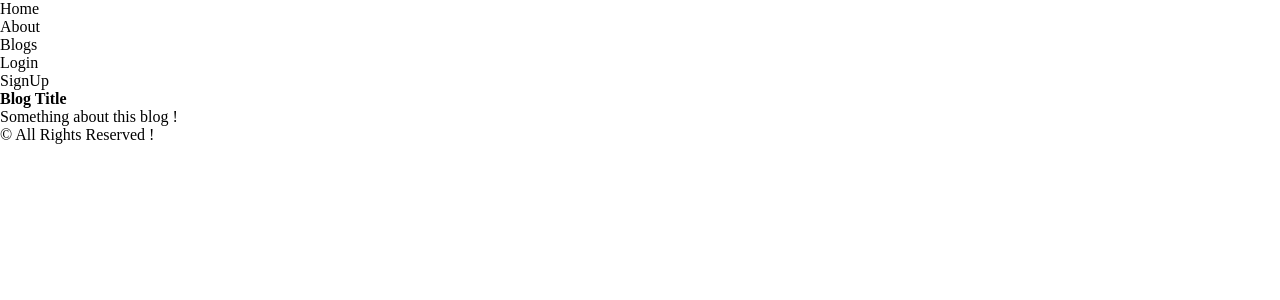
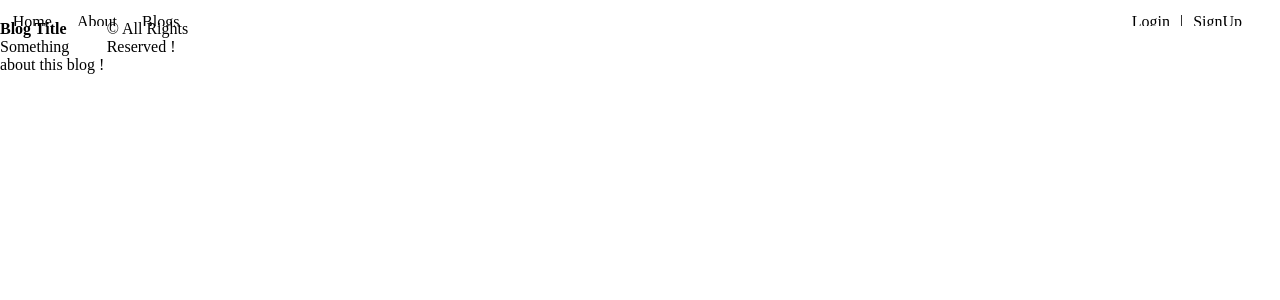
Before and after one commit to se-ali-moghaddam/node_blog_site, a Node server app: page / in a window 1280 px wide. Shown: the top 300 px of the page. Run offline with Node 20, Linux system fonts and the light colour scheme.

Commit message:
Header navbar added

```diff
--- a/public/style.css
+++ b/public/style.css
@@ -5,3 +5,46 @@
     box-sizing: border-box;
     overflow-x: hidden;
 }
+
+#container{
+    display: grid;
+    grid-template-columns: repeat(12, 1fr);
+    grid-template-rows: 20% auto 20%;
+    max-width: 1560px;
+    margin: auto;
+}
+
+header{
+    grid-column: 1/span 12;
+    padding: 1%;
+}
+
+ul#navbar-list{
+    width: 100%;
+    display: flex;
+    flex-wrap: wrap;
+    justify-content: start;
+}
+
+#navbar-list > li.item{
+    margin-right: 2%;
+}
+
+#navbar-list > li.item:nth-last-child(2){
+    margin-left: auto;
+    margin-right: 0%;
+}
+
+#navbar-list > li.item:nth-last-child(1)::before{
+    content: "|";
+    margin: 0px 10px;
+}
+
+#navbar-list > li.item:hover{
+    color: crimson;
+    cursor: pointer;
+}
+
+#navbar-list > li.item:hover:nth-last-child(1)::before{
+    color: black;
+}
--- a/views/index.ejs
+++ b/views/index.ejs
@@ -3,6 +3,7 @@
     <%- include('./partials/head') %>
 </head>
 <body>
+    <div id="container">
         <header id="site-header">
             <nav id="header-navbar">
                 <ul id="navbar-list">
@@ -27,5 +28,6 @@
         <footer id="dite-footer">
             <p id="footer-desc">&copy; All Rights Reserved !</p>
         </footer>
+    </div>
 </body>
 </html>
```
Lines whose indentation alone changed are shown as unchanged.
